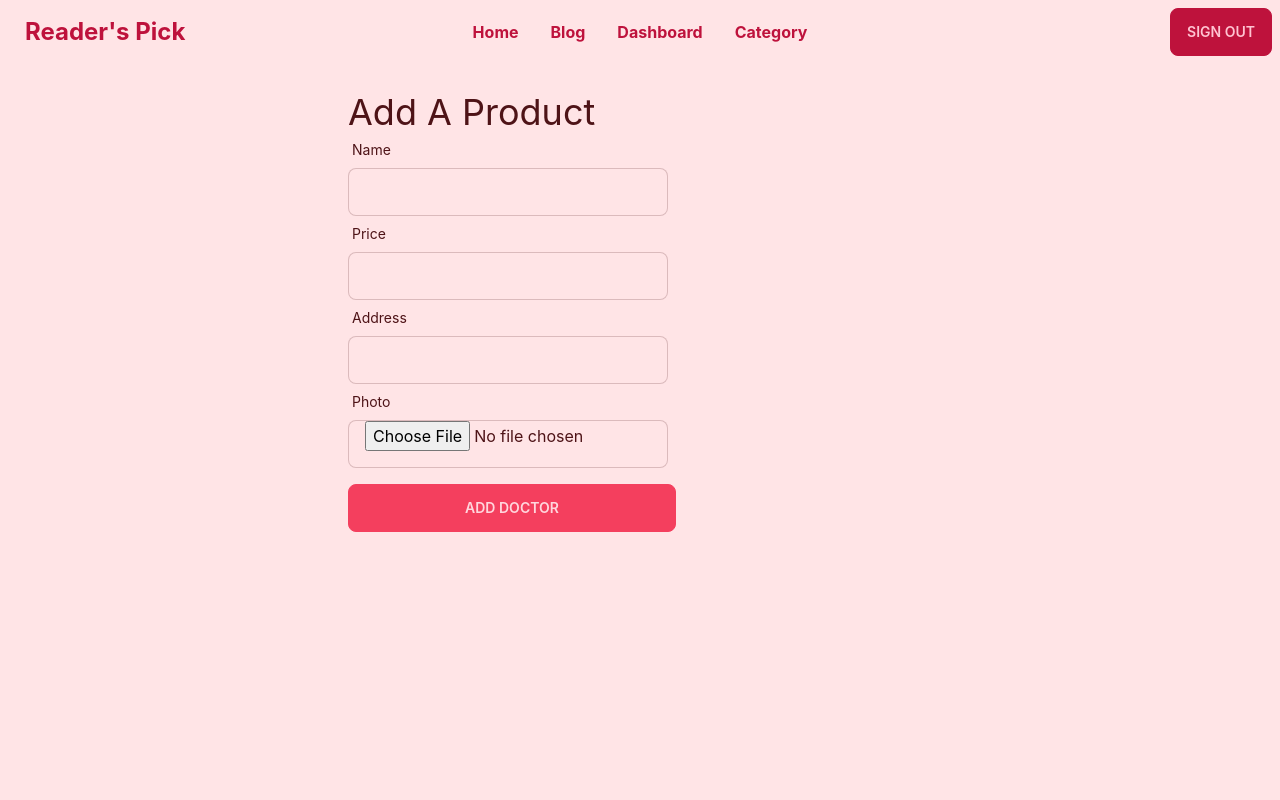
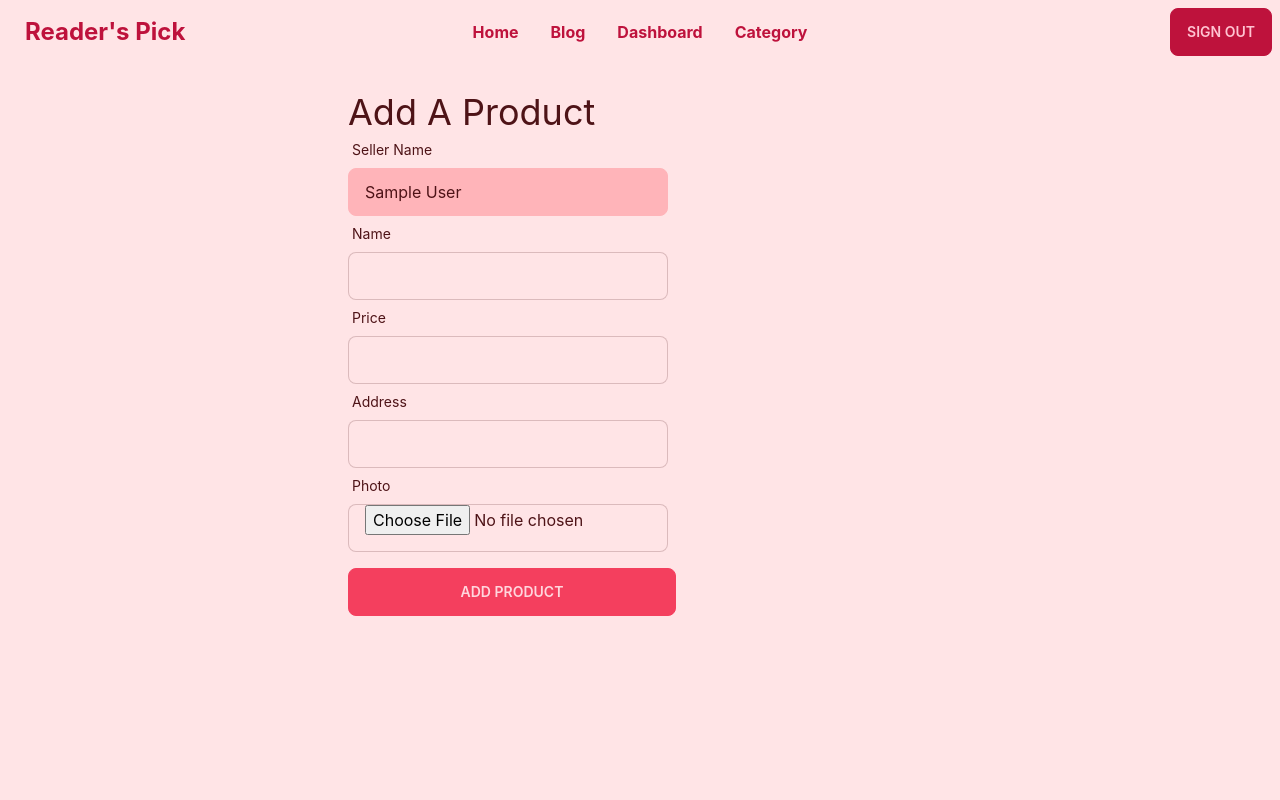
Before and after one commit to Sajia09/Reader-s-Pick-Client-Site, a React (Create React App) app: page /dashboard/dashboard/addproduct in a window 1280 px wide. Shown: the top 800 px of the page. Built offline with nearby package versions, Linux system fonts and the light colour scheme; no server answers; sample sign-in values are in the browser's storage.

Commit message:
repotransfer

```diff
--- a/src/Pages/Dashboard/AddProduct/AddProduct.js
+++ b/src/Pages/Dashboard/AddProduct/AddProduct.js
@@ -23,6 +23,13 @@ const AddProduct = () => {
             <div className='w-96 p-7'>
             <h2 className="text-4xl">Add A Product</h2>
             <form >
+                <div className="form-control w-full max-w-xs">
+                    <label className="label"> <span className="label-text">Seller Name</span></label>
+                    <input type="text" {...register("seller", {
+                        required: "Name is Required"
+                    })} className="input input-bordered w-full max-w-xs" defaultValue={user?.displayName} disabled/>
+                    {errors.name && <p className='text-red-500'>{errors.seller.seller.message}</p>}
+                </div>
                 <div className="form-control w-full max-w-xs">
                     <label className="label"> <span className="label-text">Name</span></label>
                     <input type="text" {...register("name", {
@@ -51,7 +58,7 @@ const AddProduct = () => {
                     })} className="input input-bordered w-full max-w-xs" />
                     {errors.img && <p className='text-red-500'>{errors.img.message}</p>}
                 </div>
-                <input className='btn btn-accent w-full mt-4' value="Add Doctor" type="submit" />
+                <input className='btn btn-accent w-full mt-4' value="Add Product" type="submit" />
             </form>
         </div>
         </div>
```
Also changed, not shown: database.rules.json (added, +7 -0 lines), firebase.json (added), 1 other file (tests, documents, lock files or other folders).
